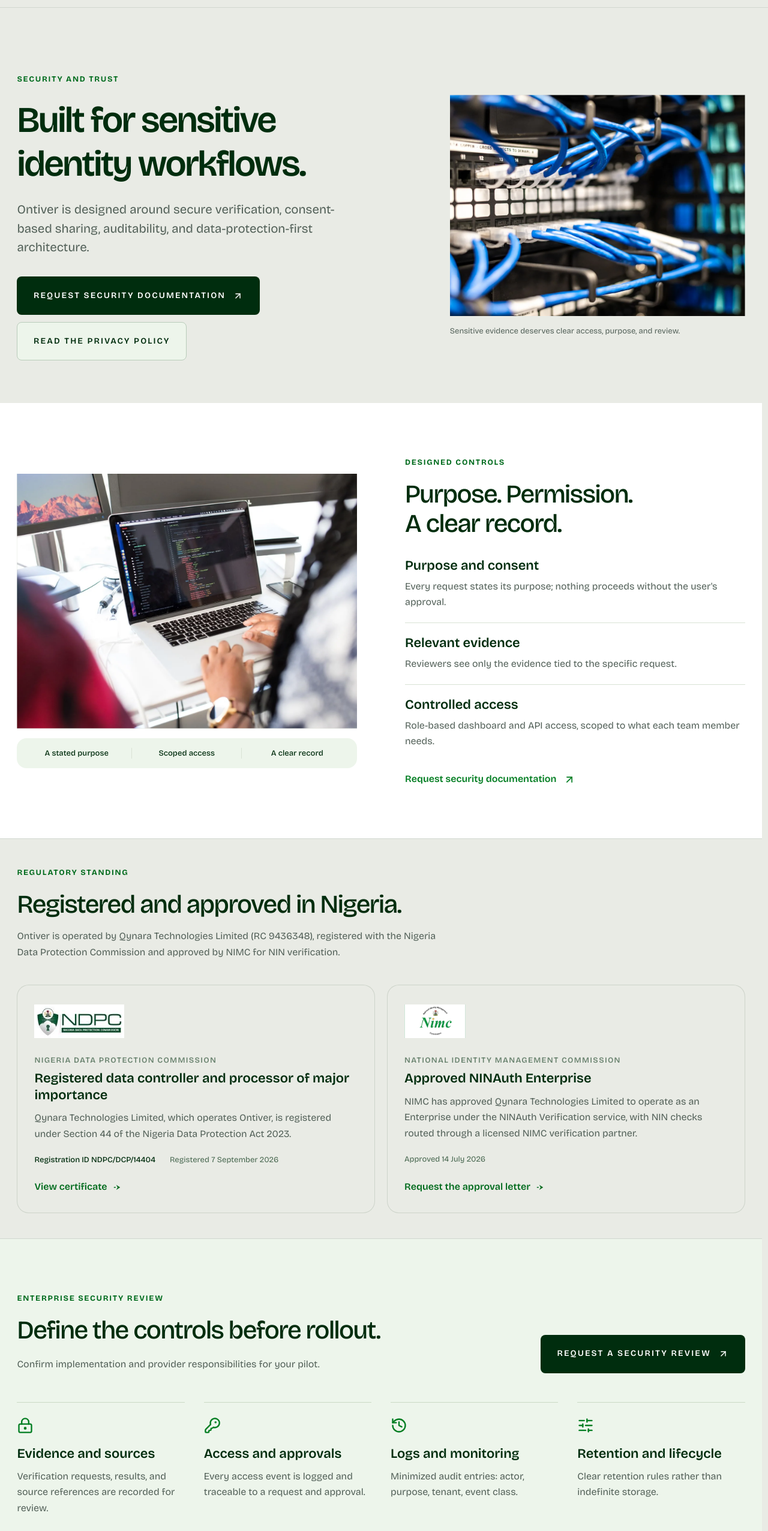
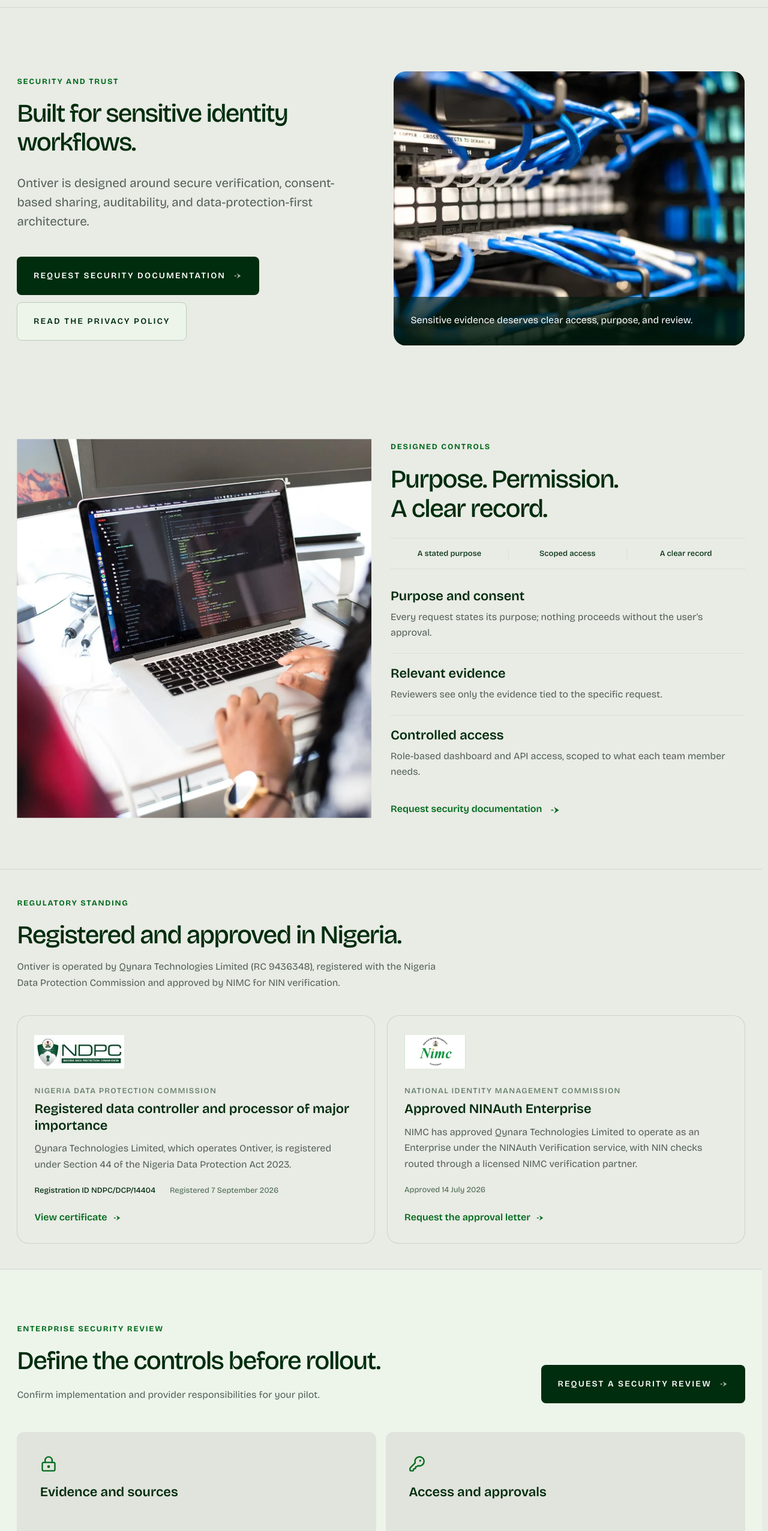
Before and after one commit to joinverza/ontiver_landing, a React (Vite) app: page /enterprise/security in a window 1280 px wide. Shown: the part 73-2626 px from the top of the page at 60% size. Built offline with nearby package versions, Linux system fonts and the light colour scheme.

Commit message:
feat(trust): refresh security, legal, and resource pages

```diff
--- a/src/features/shared/legal/components/AccountDeletionContent.tsx
+++ b/src/features/shared/legal/components/AccountDeletionContent.tsx
@@ -29,7 +29,7 @@ const AccountDeletionContent = () => (
             "Save the request reference and any response shown.",
           ].map((item, index) => (
             <li key={item} className="flex gap-3 text-body text-[#002d0e]/65">
-              <span className="inline-flex h-7 w-7 shrink-0 items-center justify-center rounded-full bg-[#edf5eb] text-meta font-semibold text-[#007d21]">
+              <span className="inline-flex h-7 w-7 shrink-0 items-center justify-center rounded-full bg-[#edf5eb] text-meta font-semibold text-accent">
                 {index + 1}
               </span>
               {item}
@@ -39,7 +39,7 @@ const AccountDeletionContent = () => (
       </section>
       <p className="flex flex-wrap items-center gap-2 border-t border-[#dde6dc] pt-6 text-sm text-[#002d0e]/55">
         <Mail size={16} aria-hidden="true" /> Need help?{" "}
-        <Link className="font-semibold text-[#007d21] underline underline-offset-4" to="/support">
+        <Link className="font-semibold text-accent underline underline-offset-4" to="/support">
           Open support
         </Link>
       </p>
--- a/src/features/shared/legal/pages/LegalPage.tsx
+++ b/src/features/shared/legal/pages/LegalPage.tsx
@@ -2,12 +2,21 @@ import { ShieldCheck } from "lucide-react";
 import { useLocation } from "react-router-dom";
 import PageFooter from "../../../../shared/components/layout/PageFooter";
 import { editorialPhotos } from "../../../../shared/data/editorialPhotos";
+import { imagery, type EditorialImage } from "../../../../shared/data/imagery";
 import ContextPhoto from "../../../../shared/components/ui/ContextPhoto";
 import { LEGAL_LAST_UPDATED, legalDocuments } from "../data/legalDocuments";
 import LegalNavigation from "../components/LegalNavigation";
 import LegalCentreContent from "../components/LegalCentreContent";
 import LegalDocumentContent from "../components/LegalDocumentContent";
 import AccountDeletionContent from "../components/AccountDeletionContent";
+
+const legalHeroImages: Record<string, EditorialImage> = {
+  "/legal": editorialPhotos.legal,
+  "/privacy": imagery.work,
+  "/terms": imagery.cityPortrait,
+  "/cookies": imagery.everydayPhone,
+  "/account-deletion": imagery.individualHero,
+};
 
 const LegalPage = () => {
   const { pathname } = useLocation();
@@ -20,32 +29,34 @@ const LegalPage = () => {
     : isCentre
       ? "Legal documents, privacy questions, and account deletion requests."
       : document.summary;
+  const image = legalHeroImages[pathname] ?? legalHeroImages["/privacy"];
+  const imageLeft = isCentre || pathname === "/terms" || isDeletion;
 
   return (
     <>
-      <main id="main-content" tabIndex={-1} className="min-h-screen bg-white text-[#002d0e]">
+      <main id="main-content" tabIndex={-1} className="min-h-screen bg-surface text-[#002d0e]">
         <header className={`page-intro ${isCentre ? "" : "page-intro-compact"}`}>
           <div
-            className={`site-container ${isCentre ? "grid items-center gap-10 lg:grid-cols-[1.1fr_0.9fr] lg:gap-20" : ""}`}
+            className={`site-container split-hero-grid ${imageLeft ? "split-hero-grid--image-left" : ""} ${isCentre ? "" : "split-hero-grid--compact"}`}
           >
-            <div>
+            <div className="page-hero-content">
               <p className="eyebrow inline-flex items-center gap-2">
                 <ShieldCheck size={16} aria-hidden="true" /> Ontiver Trust &amp; Legal
               </p>
-              <h1 className="mt-5 max-w-[1100px] text-page-hero font-medium">{title}</h1>
-              <p className="mt-6 max-w-[640px] text-subtitle text-[#002d0e]/65">{summary}</p>
+              <h1 className="mt-5 text-page-hero font-medium">{title}</h1>
+              <p className="page-hero-description mt-6 text-subtitle text-[#002d0e]/65">
+                {summary}
+              </p>
               {!isDeletion && (
                 <p className="mt-7 inline-flex items-center gap-2 text-meta font-medium text-[#526058]">
-                  <span className="h-1.5 w-1.5 rounded-full bg-[#009311]" aria-hidden="true" />{" "}
-                  Last updated {isCentre ? LEGAL_LAST_UPDATED : document.updated}
+                  <span className="h-1.5 w-1.5 rounded-full bg-[#009311]" aria-hidden="true" /> Last
+                  updated {isCentre ? LEGAL_LAST_UPDATED : document.updated}
                 </p>
               )}
             </div>
-            {isCentre && (
-              <div data-scroll-reveal>
-                <ContextPhoto image={editorialPhotos.legal} priority />
-              </div>
-            )}
+            <div className="page-hero-media hero-media-enter">
+              <ContextPhoto image={image} priority sizes="(min-width: 1024px) 47vw, 100vw" />
+            </div>
           </div>
         </header>
         <section className="section-space">
--- a/src/features/shared/security/pages/SecurityPage.tsx
+++ b/src/features/shared/security/pages/SecurityPage.tsx
@@ -1,10 +1,12 @@
-import { ArrowUpRight, History, KeyRound, LockKeyhole, SlidersHorizontal } from "lucide-react";
+import ActionIcon from "../../../../shared/components/ui/ActionIcon";
+import { History, KeyRound, LockKeyhole, SlidersHorizontal } from "lucide-react";
 import { Link } from "react-router-dom";
 import Footer from "../../../../shared/components/layout/Footer";
 import ContextPhoto from "../../../../shared/components/ui/ContextPhoto";
 import { editorialPhotos } from "../../../../shared/data/editorialPhotos";
 import type { Audience } from "../../../../shared/lib/audience";
 import { RegulatoryCredentials } from "../../home/components/Proof";
+import "../../../../shared/components/ui/promise-cards.css";
 
 const reviewAreas = [
   {
@@ -66,31 +68,33 @@ const SecurityPage = ({ audience = "individual" }: { audience?: Audience }) => {
   const controls = isEnterprise ? enterpriseControls : individualControls;
 
   return (
-    <main id="main-content" tabIndex={-1} className="bg-white text-[#002d0e]">
+    <main id="main-content" tabIndex={-1} className="bg-surface text-[#002d0e]">
       <section className="page-intro">
-        <div className="site-container grid items-center gap-10 lg:grid-cols-[1.15fr_0.85fr] lg:gap-14">
-          <div className="min-w-0" data-scroll-reveal>
+        <div
+          className={`site-container split-hero-grid ${isEnterprise ? "" : "split-hero-grid--image-left"}`}
+        >
+          <div className="page-hero-content" data-scroll-reveal>
             <p className="eyebrow">Security and trust</p>
-            <h1 className="mt-5 max-w-[16ch] text-page-hero font-semibold">
+            <h1 className="mt-5 text-page-hero font-medium">
               {isEnterprise
                 ? "Built for sensitive identity workflows."
                 : "Security and privacy by design."}
             </h1>
-            <p className="mt-6 max-w-xl text-subtitle text-[#526058]">
+            <p className="page-hero-description mt-6 text-subtitle text-[#526058]">
               {isEnterprise
                 ? "Ontiver is designed around secure verification, consent-based sharing, auditability, and data-protection-first architecture."
                 : "Ontiver is built to reduce how often your sensitive documents are handled, and to keep you in control of every share."}
             </p>
-            <div className="mt-8 flex flex-wrap gap-3">
+            <div className="page-hero-actions">
               {isEnterprise ? (
                 <a href="#request-docs" className="button-primary">
                   Request Security Documentation
-                  <ArrowUpRight size={17} aria-hidden="true" />
+                  <ActionIcon size={17} aria-hidden="true" />
                 </a>
               ) : (
                 <Link to="/privacy" className="button-primary">
                   Read the Privacy Policy
-                  <ArrowUpRight size={17} aria-hidden="true" />
+                  <ActionIcon size={17} aria-hidden="true" />
                 </Link>
               )}
               <Link to={isEnterprise ? "/privacy" : "/support"} className="button-secondary">
@@ -98,23 +102,25 @@ const SecurityPage = ({ audience = "individual" }: { audience?: Audience }) => {
               </Link>
             </div>
           </div>
-          <div className="min-w-0" data-scroll-reveal>
+          <div className="page-hero-media hero-media-enter">
             <ContextPhoto
               image={isEnterprise ? editorialPhotos.enterpriseSecurity : editorialPhotos.security}
               priority
+              sizes="(min-width: 1024px) 47vw, 100vw"
+              caption={
+                isEnterprise
+                  ? "Sensitive evidence deserves clear access, purpose, and review."
+                  : "Identity information shared with purpose and permission."
+              }
             />
-            <p className="mt-4 text-meta text-[#526058]">
-              {isEnterprise
-                ? "Sensitive evidence deserves clear access, purpose, and review."
-                : "Identity information shared with purpose and permission."}
-            </p>
           </div>
         </div>
       </section>
 
       <section id="your-controls" className="section-space scroll-mt-20">
-        <div className="site-container grid items-center gap-10 lg:grid-cols-2 lg:gap-20">
-          <div className="min-w-0" data-scroll-reveal>
+        <div className="site-container story-split">
+          <div className="story-split-media">
+            <div data-media-reveal>
               <ContextPhoto
                 image={
                   isEnterprise
@@ -122,16 +128,17 @@ const SecurityPage = ({ audience = "individual" }: { audience?: Audience }) => {
                     : editorialPhotos.securityControls
                 }
               />
-            <div className="mt-4 grid grid-cols-3 divide-x divide-[#d9e2d5] rounded-2xl bg-[#edf5eb] px-2 py-4 text-center text-meta font-medium">
+            </div>
+          </div>
+          <div className="story-split-content">
+            <div data-scroll-reveal>
+              <p className="eyebrow">Designed controls</p>
+              <h2 className="section-heading mt-4">Purpose. Permission. A clear record.</h2>
+            </div>
+            <div className="mt-6 grid grid-cols-3 divide-x divide-[#d9e2d5] border-y border-[#d9e2d5] py-4 text-center text-meta font-medium">
               <span className="px-2">A stated purpose</span>
               <span className="px-2">Scoped access</span>
               <span className="px-2">A clear record</span>
-            </div>
-          </div>
-          <div>
-            <div data-scroll-reveal>
-              <p className="eyebrow">Designed controls</p>
-              <h2 className="section-heading mt-4">Purpose. Permission. A clear record.</h2>
             </div>
             <div className="mt-8 divide-y divide-[#d9e2d5]">
               {controls.map(({ title, copy }) => (
@@ -143,10 +150,10 @@ const SecurityPage = ({ audience = "individual" }: { audience?: Audience }) => {
             </div>
             <Link
               to={isEnterprise ? "/enterprise/contact?request=security-documentation" : "/waitlist"}
-              className="mt-4 inline-flex items-center gap-3 text-body font-semibold text-[#007d21]"
+              className="mt-4 inline-flex items-center gap-3 text-body font-semibold text-accent"
             >
               {isEnterprise ? "Request security documentation" : "Join the user waitlist"}
-              <ArrowUpRight size={20} aria-hidden="true" />
+              <ActionIcon size={20} aria-hidden="true" />
             </Link>
           </div>
         </div>
@@ -178,16 +185,16 @@ const SecurityPage = ({ audience = "individual" }: { audience?: Audience }) => {
                 to="/enterprise/contact?request=security-documentation"
                 className="button-primary shrink-0"
               >
-                Request a security review <ArrowUpRight size={17} aria-hidden="true" />
+                Request a security review <ActionIcon size={17} aria-hidden="true" />
               </Link>
             )}
           </div>
-          <div className="mt-12 grid gap-x-8 gap-y-9 sm:grid-cols-2 lg:grid-cols-4">
+          <div className="promise-grid mt-12">
             {reviewAreas.map(({ icon: Icon, title, copy, individualCopy }) => (
-              <article key={title} className="border-t border-[#cbdac5] pt-6" data-scroll-reveal>
-                <Icon className="mb-5 size-7 text-[#007d21]" aria-hidden="true" />
+              <article key={title} className="promise-card" data-scroll-reveal>
+                <Icon className="mb-5 size-7 text-accent" aria-hidden="true" />
                 <h3 className="text-card-title font-semibold">{title}</h3>
-                <p className="mt-3 text-body text-[#526058]">
+                <p className="promise-card-description text-body">
                   {isEnterprise ? copy : individualCopy}
                 </p>
               </article>
@@ -197,7 +204,7 @@ const SecurityPage = ({ audience = "individual" }: { audience?: Audience }) => {
       </section>
 
       <section id="request-docs" className="section-space scroll-mt-24">
-        <div className="site-container grid gap-8 lg:grid-cols-[1.1fr_0.9fr] lg:items-center lg:gap-20">
+        <div className="site-container equal-columns grid gap-8 lg:grid-cols-[1.1fr_0.9fr] lg:gap-20">
           <div data-scroll-reveal>
             <h2 className="section-heading">
               {isEnterprise ? "Review the details with your team." : "Questions about your data?"}
@@ -208,13 +215,16 @@ const SecurityPage = ({ audience = "individual" }: { audience?: Audience }) => {
                 : "Read how information is handled, or ask the support team about a request, sharing choice, or account rights."}
             </p>
           </div>
-          <div className="flex flex-wrap gap-3 lg:justify-end" data-scroll-reveal>
+          <div
+            className="flex flex-wrap content-center items-center gap-3 lg:justify-end"
+            data-scroll-reveal
+          >
             <Link
               to={isEnterprise ? "/enterprise/contact?request=security-documentation" : "/privacy"}
               className="button-primary"
             >
               {isEnterprise ? "Request Security Documentation" : "Read the Privacy Policy"}
-              <ArrowUpRight size={17} aria-hidden="true" />
+              <ActionIcon size={17} aria-hidden="true" />
             </Link>
             <Link to={isEnterprise ? "/privacy" : "/support"} className="button-secondary">
               {isEnterprise ? "Read the Privacy Policy" : "Contact Support"}
```
Also changed, not shown: src/features/shared/legal/components/DeletionPanel.tsx (+5 -5 lines), src/features/shared/legal/components/LegalCentreContent.tsx (+10 -7 lines), src/features/shared/legal/components/LegalDocumentContent.tsx (+4 -4 lines), src/features/shared/legal/components/LegalNavigation.tsx (+10 -8 lines), src/features/shared/resources/pages/ResourcesPage.tsx (+29 -29 lines). Lines whose indentation alone changed are shown as unchanged.
